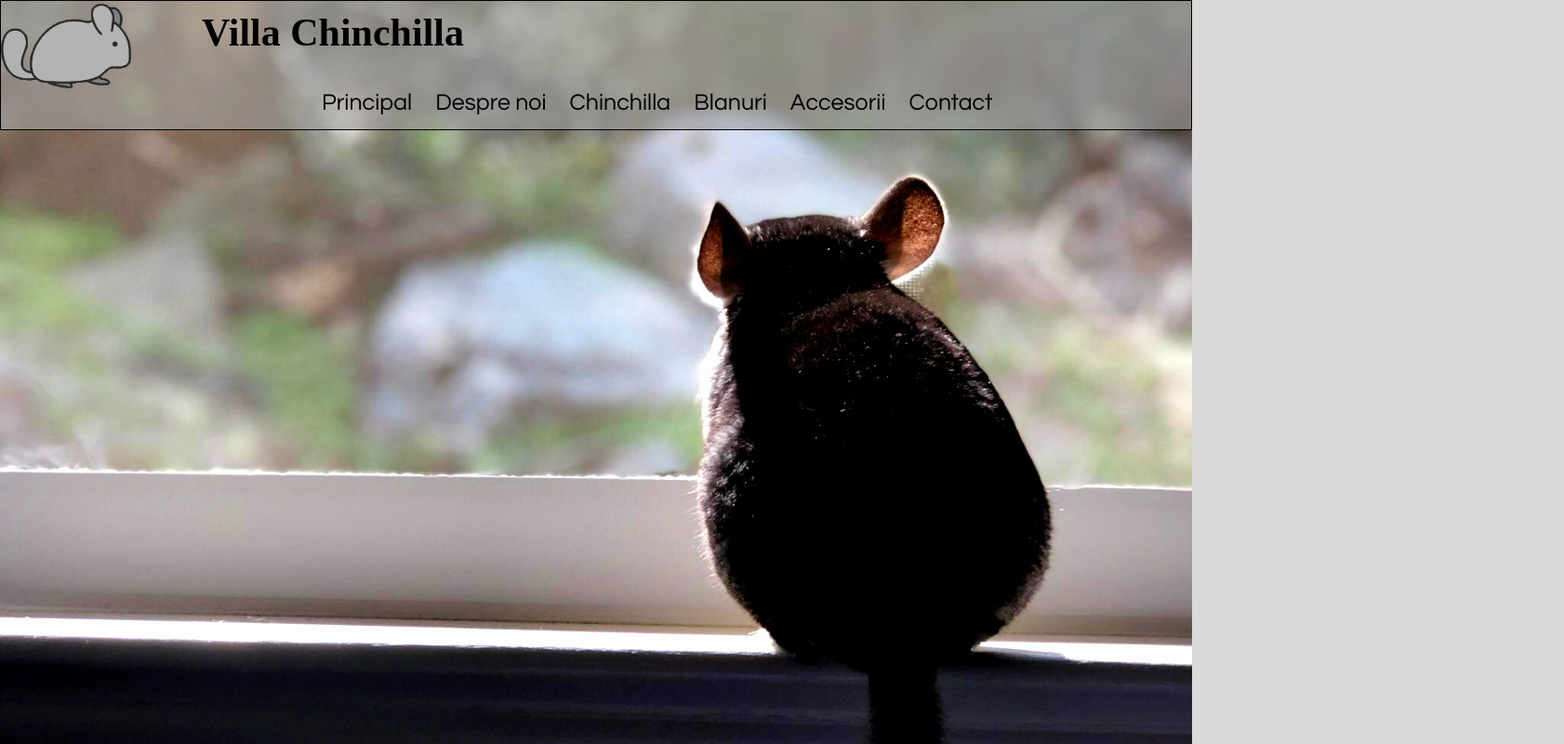
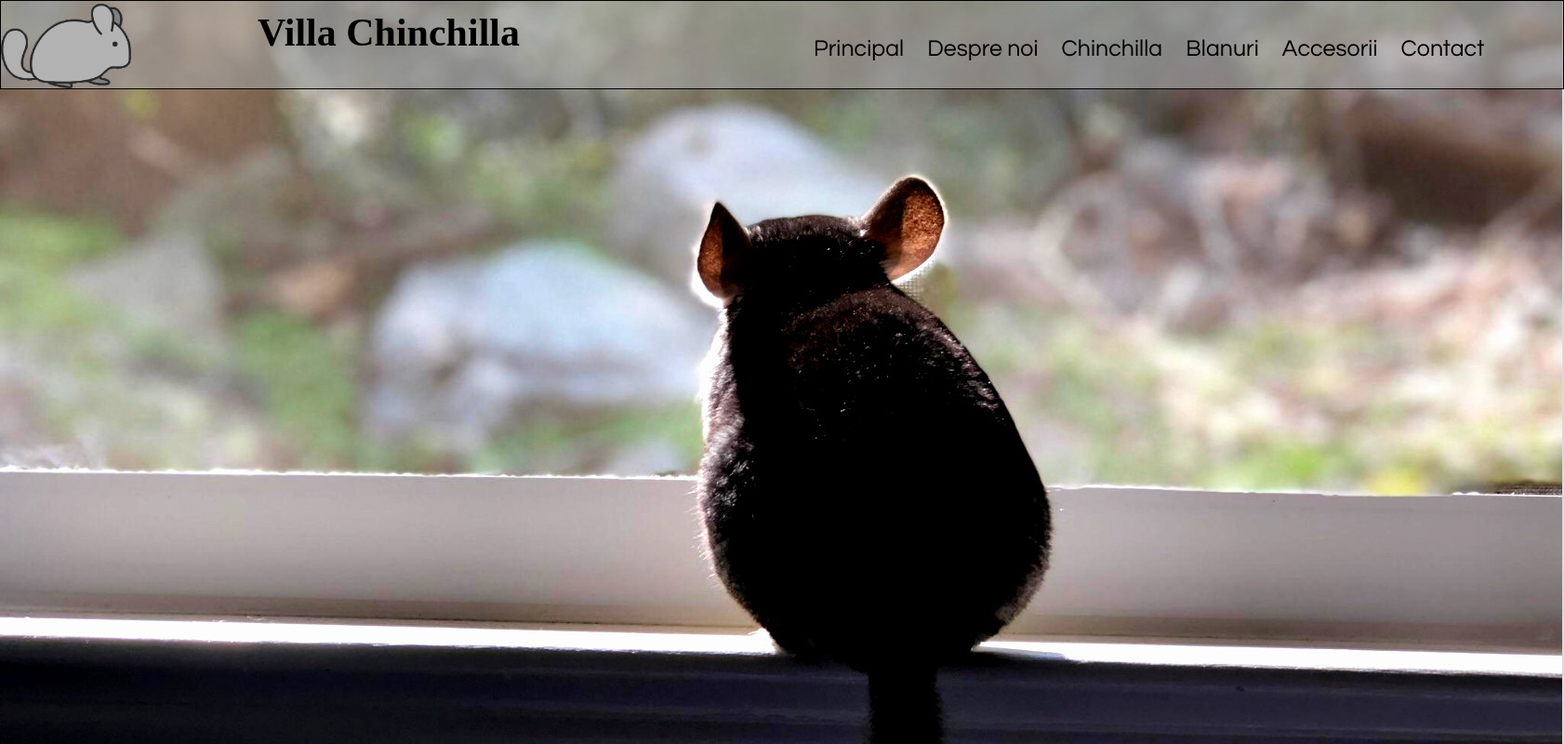
Before and after one commit to BarganConstantin/Shunting-Yard-Evaluator, a plain HTML site: page chinchilla/index.html in a window 1280 px wide. Shown: the whole page at 93% size, 1682 px wide, since content can reach past the window. Drawn offline with Linux system fonts and the light colour scheme; a web font is replaced by a local one.

Commit message:
Update style.css

```diff
--- a/chinchilla/style.css
+++ b/chinchilla/style.css
@@ -1,9 +1,10 @@
 body{
 	background-color: #DADADA;
-	width: 100%;
+	width: 1680px;
 	margin:0 auto;
 	background-image: url(image/1.jpg);
 	background-repeat: no-repeat;
+	min-width: inherit;
 }
 /*<--------------------------header nav bar------------------------------->*/
 header{
```
